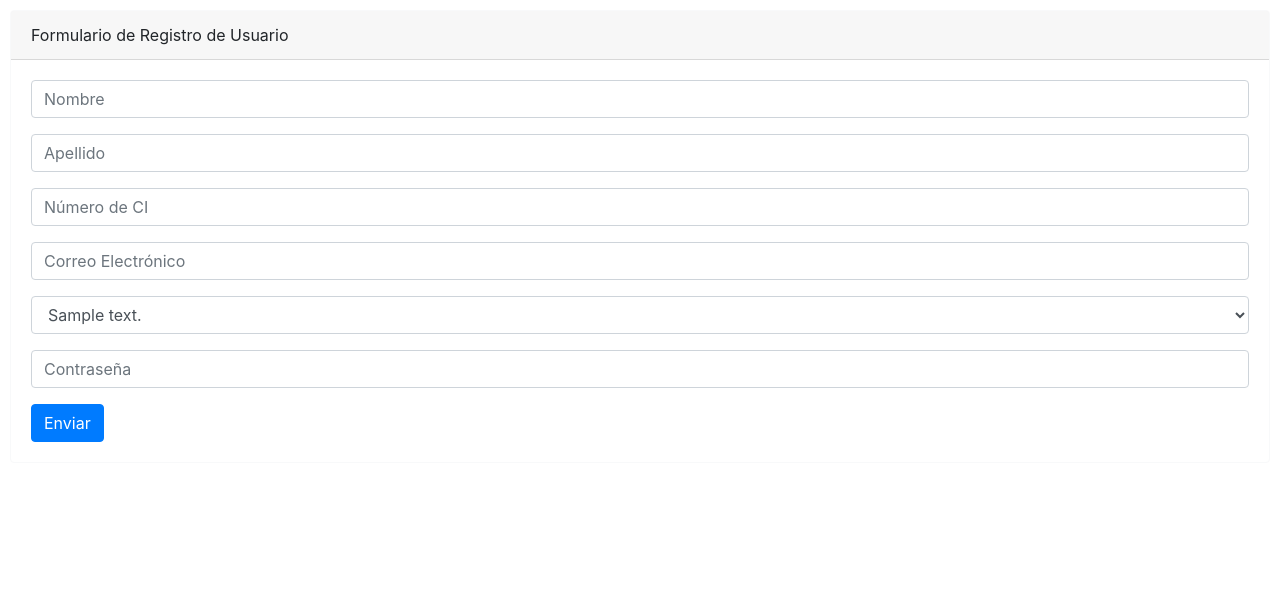
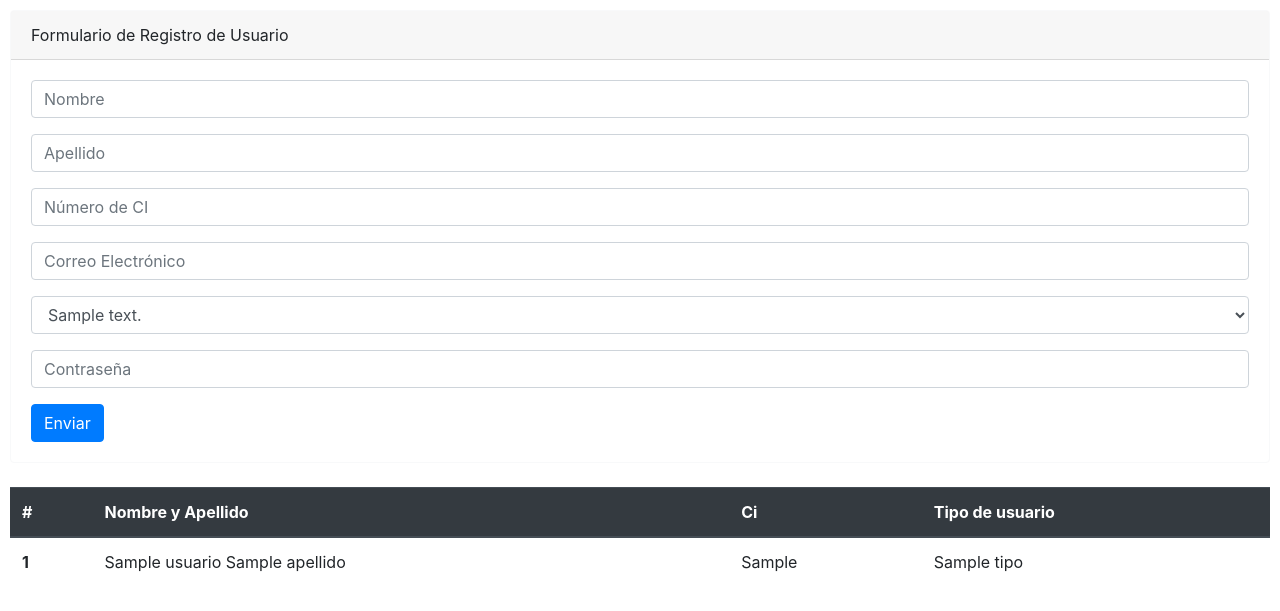
Before and after one commit to cris-Duarte/CRUD_w_Flask_and_ORM_based_Postgres, a Flask app: template services/web/project/templates/registrodeusuarios.html in a window 1280 px wide. Shown: the top 611 px of the page. Run offline with Flask 2, Linux system fonts and the light colour scheme; the template is opened without the code that fills it: most values are stand-ins (such as "Sample title", 1, 10 or a date in 2020); parts of the project's set-up code (start-up, migrations or seed data) failed here and were passed over; some libraries are stand-ins or nearby versions.

Commit message:
Incluyendo tabla de visualización de registros

```diff
--- a/services/web/project/static/script.js
+++ b/services/web/project/static/script.js
@@ -10,8 +10,9 @@ var form1 = function() {
     let e = document.getElementById('ftipo');
 
     data.append('tipo', e.options[e.selectedIndex].value);
+    data.append('alta',true);
 
-    request.open('POST', '/reciboregistro');
+    request.open('POST', '/');
 
     request.onload = () => {
       document.getElementById('mensaje').innerHTML = request.response;
--- a/services/web/project/templates/registrodeusuarios.html
+++ b/services/web/project/templates/registrodeusuarios.html
@@ -4,6 +4,8 @@
   Registro de Usuarios
 {% endblock %}
 {% block body %}
+
+{% if not s_usuarios %}
   <div class="card border-light mb-4">
     <div class="card-header">
       Formulario de Registro de Usuario
@@ -36,8 +38,34 @@
         <button onclick="form1()" class="btn btn-primary">Enviar</button>
       </div>
     </div>
-  <div>
-    <p id="mensaje" class="bg-info"></p>
-  </div>
+  <div id="mensaje">
 
+{% endif %}
+
+    <table class="table">
+    <thead class="thead-dark">
+      <tr>
+        <th scope="col">#</th>
+        <th scope="col">Nombre y Apellido</th>
+        <th scope="col">Ci</th>
+        <th scope="col">Tipo de usuario</th>
+      </tr>
+    </thead>
+    <tbody>
+      {% for usuario in usuarios %}
+        <tr>
+          <th scope="row">{{ usuario.id }}</th>
+          <td>{{ usuario.nombre }} {{usuario.apellido}}</td>
+          <td>{{ usuario.ci }}</td>
+          <td>{{ usuario.tipo }}</td>
+        </tr>
+      {% else %}
+      <td> No hay usuarios </td>
+      {% endfor %}
+    </tbody>
+    </table>
+
+  {% if not s_usuarios %}
+    </div>
+  {% endif %}
   {% endblock %}
```
Also changed, not shown: services/web/project/__init__.py (+9 -2 lines), 1 other file.
